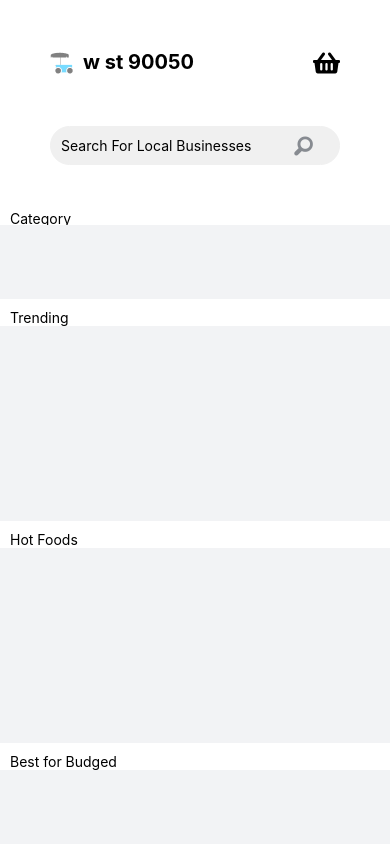
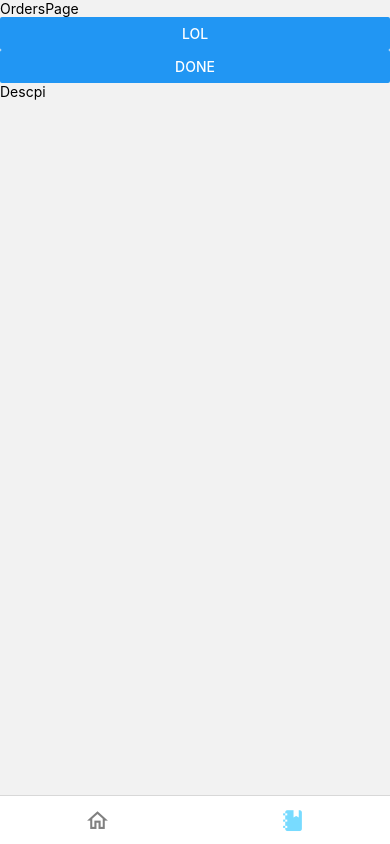
Before and after one commit to AppNextCorner/NextCorner, a React Native app: screen /Orders in a window 390 px wide. Built offline with nearby package versions, Linux system fonts and the light colour scheme; grey boxes are pictures that could not be loaded.

Commit message:
finished homescreen mostly - category button glitched - styling on option choice and finish on orders by monday

```diff
--- a/App.js
+++ b/App.js
@@ -1,25 +1,73 @@
-
-import { StyleSheet} from 'react-native'
+import { StyleSheet } from 'react-native'
+import * as React from 'react'
 import HomePage from './pages/HomePage'
 import FoodDetailsPage from './pages/FoodDetailsPage'
+import OrdersPage from './pages/OrdersPage'
+
 import { NavigationContainer } from '@react-navigation/native'
 import { createNativeStackNavigator } from '@react-navigation/native-stack'
+import { createBottomTabNavigator } from '@react-navigation/bottom-tabs'
 
+import { MaterialCommunityIcons } from '@expo/vector-icons';
+
+//Screen names to easily find in the route
+const homeName = 'HomePage'
+const ordersName = 'Orders'
+
+const Tab = createBottomTabNavigator()
 const Stack = createNativeStackNavigator()
+
+function Home() {
+
+  return (
+    <Tab.Navigator
+    initialRouteName={homeName}
+    screenOptions={({ route }) => ({
+      tabBarIcon: ({ focused, color, size }) => {
+        let iconName
+        let rn = route.name
+
+        if (rn === homeName) {
+          iconName = focused ? 'home' : 'home-outline'
+        } else if (rn === ordersName) {
+          iconName = focused ? 'notebook' : 'notebook-outline'
+        }
+        return <MaterialCommunityIcons name={iconName} size={size} color={color} />
+      },
+      headerShown: false,
+    })}
+    tabBarOptions={{
+      activeTintColor: '#78DBFF',
+      inactiveTintColor: 'grey',
+      showLabel: false,
+      style: { padding: 10, height: 80 },
+    }}
+
+  >
+    <Tab.Screen name={homeName} component={HomePage} />
+    <Tab.Screen name={ordersName} component={OrdersPage} />
+  </Tab.Navigator>
+  )
+}
 
 export default function App() {
   return (
+    <>
       <NavigationContainer>
+
+
         <Stack.Navigator
           // Removes the header from the navigation stack to replace it with a custom header button
           screenOptions={{
             headerShown: false,
           }}
         >
-        <Stack.Screen name="Home" component={HomePage} />
+          <Stack.Screen name="Home" component={Home} />
           <Stack.Screen name="FoodDetails" component={FoodDetailsPage} />
+          <Stack.Screen name="Orders" component={OrdersPage} />
         </Stack.Navigator>
       </NavigationContainer>
+    </>
   )
 }
 
--- a/Cards/FoodCategoryCard.js
+++ b/Cards/FoodCategoryCard.js
@@ -1,13 +1,14 @@
 import { StyleSheet, View, Text, TouchableOpacity, Image } from 'react-native'
 import React from 'react'
 
-export default function FoodCategoryCard({ foodCategory }) {
+export default function FoodCategoryCard(props) {
+
   return (
     // note: this card is to filter the categories displayed on the screen, still needs the functionality to do so
-    <TouchableOpacity style={styles.foodCategoryStyle}>
+    <TouchableOpacity id={props.foodCategory.key} style={styles.foodCategoryStyle} onPress={() => props.handlePress(props.foodCategory.key)}>
       <View>
-        <Image source={foodCategory.foodType} />
-        <Text style={styles.categoryText}>{foodCategory.text}</Text>
+        <Image source={props.foodCategory.foodType} />
+        <Text style={styles.categoryText}>{props.foodCategory.text}</Text>
       </View>
     </TouchableOpacity>
   )
--- a/Cards/FoodsCard.js
+++ b/Cards/FoodsCard.js
@@ -9,6 +9,7 @@ export default function FoodsCard({ foodCategory }) {
     // Each card is going to have a different data source, so we need to create a custom button being the touchable opacity in order to navigate through the cards and as well as pass in data through the cards with navigation
     <TouchableOpacity
       onPress={() => navigation.navigate('FoodDetails', foodCategory)}
+
       style={styles.foodCategoryStyle}
     >
       <View style={styles.card}>
--- a/components/FoodListComponent.js
+++ b/components/FoodListComponent.js
@@ -3,6 +3,7 @@ import React from 'react'
 import FoodsCard from '../Cards/FoodsCard'
 
 export default function FoodListComponent(props) {
+  console.log("LOOk" +props.categoryItems)
   return (
     <View>
       {/* props is used to allow the use of multiple cards of */}
--- a/package.json
+++ b/package.json
@@ -9,12 +9,18 @@
     "web": "expo start --web"
   },
   "dependencies": {
+    "@react-native-community/masked-view": "^0.1.11",
+    "@react-navigation/bottom-tabs": "^6.4.1",
     "@react-navigation/native": "^6.0.14",
     "@react-navigation/native-stack": "^6.9.2",
+    "@react-navigation/stack": "^6.3.5",
+    "add": "^2.0.6",
     "expo": "~47.0.8",
     "expo-status-bar": "~1.4.2",
     "react": "18.1.0",
     "react-native": "0.70.5",
+    "react-native-gesture-handler": "~2.8.0",
+    "react-native-reanimated": "~2.12.0",
     "react-native-safe-area-context": "4.4.1",
     "react-native-screens": "~3.18.0"
   },
--- a/pages/HomePage.js
+++ b/pages/HomePage.js
@@ -6,7 +6,7 @@ import {
   Image,
   ScrollView,
 } from 'react-native'
-import { useState } from 'react'
+import { useState, } from 'react'
 import HeaderComponent from '../components/HeaderComponent'
 import SearchComponent from '../components/SearchComponent'
 import FoodCategoryCard from '../Cards/FoodCategoryCard'
@@ -14,6 +14,7 @@ import FoodsCard from '../Cards/FoodsCard'
 import FoodListComponent from '../components/FoodListComponent'
 
 export default function HomePage() {
+  const [shouldShow, setShouldShow] = useState(true)
   // test data for the cards and images passed through props and looped through the flatlist -> needs to replace with API soon
   const [categoryList, setCategoryList] = useState([
     {
@@ -48,6 +49,7 @@ export default function HomePage() {
           description:
             "Henry benry's churros are one of the best in town. With precise use of homemade ingredients and love to bring you the best churros",
           key: 1,
+          foodCategoryId: 1,
         },
         {
           name: 'fruit',
@@ -56,6 +58,7 @@ export default function HomePage() {
           description:
             "Henry benry's churros are one of the best in town. With precise use of homemade ingredients and love to bring you the best churros",
           key: 2,
+          foodCategoryId: 2,
         },
         {
           name: 'churros',
@@ -64,6 +67,7 @@ export default function HomePage() {
           description:
             "Henry benry's churros are one of the best in town. With precise use of homemade ingredients and love to bring you the best churros",
           key: 3,
+          foodCategoryId: 2,
         },
         {
           name: 'fruit',
@@ -72,6 +76,7 @@ export default function HomePage() {
           description:
             "Henry benry's churros are one of the best in town. With precise use of homemade ingredients and love to bring you the best churros",
           key: 4,
+          foodCategoryId: 4,
         },
       ],
     },
@@ -85,6 +90,7 @@ export default function HomePage() {
           description:
             "Henry benry's churros are one of the best in town. With precise use of homemade ingredients and love to bring you the best churros",
           key: 1,
+          foodCategoryId: 3,
         },
         {
           name: 'fruit',
@@ -93,6 +99,7 @@ export default function HomePage() {
           description:
             "Henry benry's churros are one of the best in town. With precise use of homemade ingredients and love to bring you the best churros",
           key: 2,
+          foodCategoryId: 4,
         },
         {
           name: 'churros',
@@ -101,6 +108,7 @@ export default function HomePage() {
           description:
             "Henry benry's churros are one of the best in town. With precise use of homemade ingredients and love to bring you the best churros",
           key: 3,
+          foodCategoryId: 2,
         },
         {
           name: 'fruit',
@@ -109,6 +117,7 @@ export default function HomePage() {
           description:
             "Henry benry's churros are one of the best in town. With precise use of homemade ingredients and love to bring you the best churros",
           key: 4,
+          foodCategoryId: 2,
         },
       ],
     },
@@ -122,6 +131,7 @@ export default function HomePage() {
           description:
             "Henry benry's churros are one of the best in town. With precise use of homemade ingredients and love to bring you the best churros",
           key: 1,
+          foodCategoryId: 1,
         },
         {
           name: 'fruit',
@@ -130,6 +140,7 @@ export default function HomePage() {
           description:
             "Henry benry's churros are one of the best in town. With precise use of homemade ingredients and love to bring you the best churros",
           key: 2,
+          foodCategoryId: 1,
         },
         {
           name: 'churros',
@@ -138,6 +149,7 @@ export default function HomePage() {
           description:
             "Henry benry's churros are one of the best in town. With precise use of homemade ingredients and love to bring you the best churros",
           key: 3,
+          foodCategoryId: 2,
         },
         {
           name: 'fruit',
@@ -146,10 +158,43 @@ export default function HomePage() {
           description:
             "Henry benry's churros are one of the best in town. With precise use of homemade ingredients and love to bring you the best churros",
           key: 4,
+          foodCategoryId: 3,
         },
       ],
     },
   ])
+
+  const [itemId, setItemId] = useState(0)
+
+  let lol = trendingFood.map((person) =>
+    person.category.map((comment) => comment),
+  )
+  let findingFilter = trendingFood.map((person) =>
+    person.category.map((comment) => comment.foodCategoryId),
+  )
+  let lol3 = lol.flat().filter((i) => i.foodCategoryId === 2)
+
+  var person = findingFilter.filter((person) => person !== 2)
+
+  let myTitle = categoryList.map((title) => title)
+  console.log(
+    'Among us: ' + lol3, //use the argument here.
+  )
+
+  function showItem(id) {
+    setItemId(id)
+    console.log(id)
+
+    if (itemId === id) {
+      setShouldShow(!shouldShow)
+    }
+
+    if (itemId !== id) {
+      setShouldShow(shouldShow)
+    }
+  }
+
+
 
   return (
     <View style={styles.container}>
@@ -175,7 +220,10 @@ export default function HomePage() {
                   numColumns={categoryList.length}
                   data={categoryList}
                   renderItem={({ item }) => (
-                    <FoodCategoryCard title={item.title} foodCategory={item} />
+                    <FoodCategoryCard
+                      handlePress={showItem}
+                      foodCategory={item}
+                    />
                   )}
                 />
               </ScrollView>
@@ -185,16 +233,42 @@ export default function HomePage() {
           <Text style={styles.margin}></Text>
 
           {/* Restaurant trending */}
+          {shouldShow ? (
             <FlatList
               data={trendingFood}
-            renderItem={({ item }) => (
+              renderItem={({ item }) => {
+                console.log('LOOk at the categories home: ' + item.category)
+                return (
                   <FoodListComponent
                     title={item.title}
                     style={styles.list}
                     categoryItems={item.category}
                   />
+                )
+              }}
+            />
+          ) : (
+            // stack lists because we don't want to only render 3 items being 3 category on the state, rather we want to render every item individually
+            <FlatList
+              data={lol}
+              renderItem={({ item }) => {
+                let lol2 = item
+                  .flat()
+                  .filter((i) => i.foodCategoryId === itemId)
+                console.log(
+                  'really' +
+                    item.flat().filter((i) => i.foodCategoryId === itemId),
+                )
+
+                return (
+                  <FlatList
+                    data={lol2}
+                    renderItem={({ item }) => <FoodsCard foodCategory={item} />}
+                  />
+                )
+              }}
+            />
           )}
-          />
         </View>
       </ScrollView>
     </View>
--- /dev/null
+++ b/pages/OrdersPage.js
@@ -0,0 +1,78 @@
+import { StyleSheet, View, Text, FlatList, Button } from 'react-native'
+import React, { useState, useEffect } from 'react'
+
+export default function OrdersPage() {
+  const [orderType, setOrderType] = useState([
+    {
+      name: 'InProgress',
+    },
+  ])
+
+  useEffect(() => {
+    console.log(`count changed to ${orderType.name}`)
+  }, [orderType.name])
+
+  const changeName = (title) => {
+    setOrderType((orderType) => {
+      return {
+        ...orderType,
+        name: title,
+      }
+    })
+    console.log(orderType.name)
+  }
+
+  return (
+    <View>
+      <Text>OrdersPage</Text>
+
+      <Button
+        onPress={() => {
+          setOrderType((orderType) => {
+            return {
+              ...orderType,
+              name: 'InProgress',
+            }
+          })
+          console.log(orderType.name)
+        }}
+        title="Lol"
+      />
+      <Button
+        onPress={() => {
+          setOrderType((orderType) => {
+            return {
+              ...orderType,
+              name: 'Done',
+            }
+          })
+          console.log(orderType.name)
+        }}
+        title="Done"
+      />
+      <FlatList
+          data={orderType}
+          renderItem={({ item }) => {
+            console.log('Among Us ' + item.name)
+            if (item.name == 'Done') {
+              return <Text style={styles.text}>Hello World</Text>
+            } else {
+              return <Text>Descpi</Text>
+            }
+          }}
+          keyExtractor={(item) => item.id}
+        />
+
+      {/* 2 column list to navigate easily between in progress and completed orders */}
+      <View>
+
+      </View>
+    </View>
+  )
+}
+
+const styles = StyleSheet.create({
+  text: {
+    fontSize: 100,
+  },
+})
```
Also changed, not shown: navigation/TabNavigator.js (added, +46 -0 lines), 1 other file (tests, documents, lock files or other folders). Lines whose indentation alone changed are shown as unchanged.
